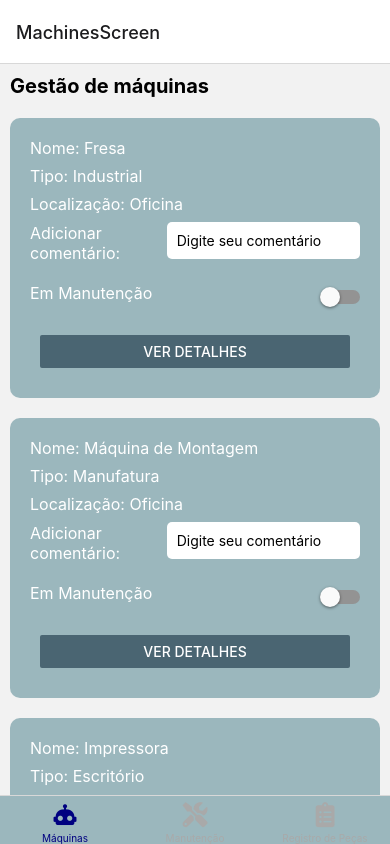
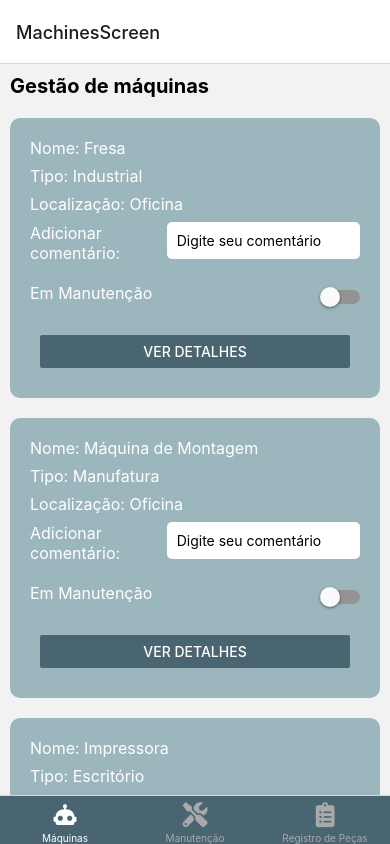
Before and after one commit to camiyuka/maintenance-mobile, a React Native app: screen / in a window 390 px wide. Built offline with nearby package versions, Linux system fonts and the light colour scheme.

Commit message:
feat: fix navbar color

```diff
--- a/App.tsx
+++ b/App.tsx
@@ -105,9 +105,9 @@ export default function App() {
 
             return <IconComponent name={iconName} size={size} color={color} />;
           },
-          tabBarActiveTintColor: 'navy', // Cor dos ícones ativos
+          tabBarActiveTintColor: '#fff', // Cor dos ícones ativos
           tabBarInactiveTintColor: 'darkgray', // Cor dos ícones inativos
-          tabBarStyle: { backgroundColor: '#9BB7BD' }, // Cor de fundo da barra
+          tabBarStyle: { backgroundColor: '#4a6572' }, // Cor de fundo da barra
         })}
       >
         <Tab.Screen
```
